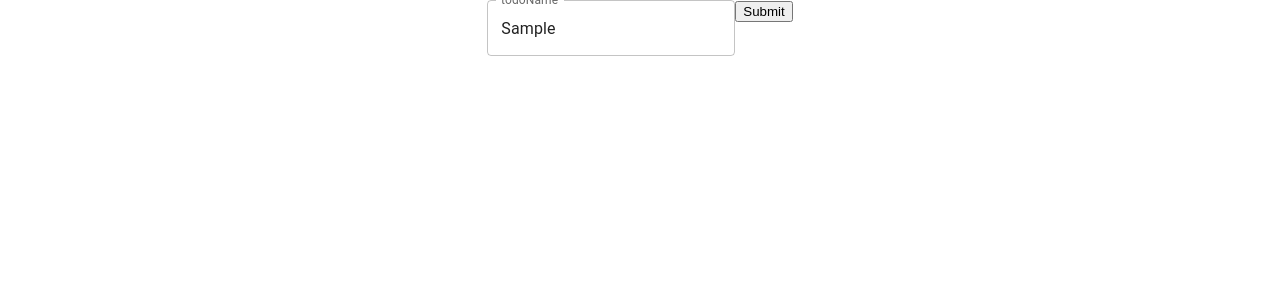
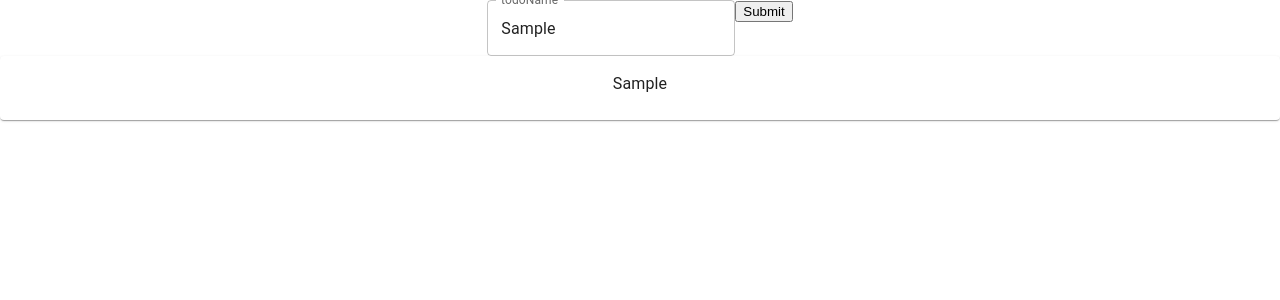
Before and after one commit to AustinNaz/todo-app, a React (Create React App) app: page / in a window 1280 px wide. Both pictures are taken after typing "Sample" into the empty fields and a click on the input 763 px from the left and 11 px from the top of the page. Shown: the top 300 px of the page. Built offline with nearby package versions, Linux system fonts and the light colour scheme.

Commit message:
Added in a global state, and basic adding todo functionality with rendering

```diff
--- a/src/App.tsx
+++ b/src/App.tsx
@@ -1,24 +1,21 @@
 import * as React from "react";
 import { useForm, SubmitHandler, DefaultValues } from "react-hook-form";
+import { Stack } from "@mui/material";
 
+import TodoComponent from "Components/Todo";
 import { TextField } from "Components/Form";
+import { useTodoState } from "Hooks/useGlobalState";
 import { Todo } from "Types";
 import "./App.css";
 
 function App() {
-  const todoValues: DefaultValues<Todo> = {
+  const { todoState, addTodo } = useTodoState();
+
+  const defaultValues: DefaultValues<Todo> = {
     todoName: "",
   };
-
-  const [todoState, setTodoState] = React.useState<Todo>({ todoName: "" });
-
-  React.useEffect(() => {
-    console.log({ todoState });
-  }, [todoState]);
-  const { handleSubmit, control } = useForm<Todo>({
-    defaultValues: todoValues,
-  });
-  const onSubmit: SubmitHandler<Todo> = (data) => setTodoState(data);
+  const { handleSubmit, control } = useForm<Todo>({ defaultValues });
+  const onSubmit: SubmitHandler<Todo> = (todo) => addTodo(todo);
 
   return (
     <div className="App">
@@ -26,6 +23,14 @@ function App() {
         <TextField name="todoName" control={control} />
         <input type="submit" />
       </form>
+
+      <Stack spacing={2}>
+        {todoState.length
+          ? todoState.map((todo, i) => (
+              <TodoComponent key={todo.todoName + i} todo={todo} />
+            ))
+          : null}
+      </Stack>
     </div>
   );
 }
--- /dev/null
+++ b/src/Components/Todo/index.tsx
@@ -0,0 +1,18 @@
+import * as React from "react";
+
+import { Card, CardContent, Typography } from "@mui/material";
+import { Todo } from "Types";
+
+type Props = { todo: Todo };
+
+const TodoComponent: React.FC<Props> = ({ todo: { todoName } }) => {
+  return (
+    <Card>
+      <CardContent>
+        <Typography>{todoName}</Typography>
+      </CardContent>
+    </Card>
+  );
+};
+
+export default TodoComponent;
--- /dev/null
+++ b/src/Hooks/useGlobalState/index.ts
@@ -0,0 +1,17 @@
+import { useRecoilState } from "recoil";
+import { todoState } from "State/index";
+import { Todo } from "Types";
+
+export const useTodoState = () => {
+  const [state, setState] = useRecoilState(todoState);
+
+  const addTodo = (todo: Todo) => {
+    setState((prev) => {
+      const newState: Todo[] = JSON.parse(JSON.stringify(prev));
+      newState.push(todo);
+      return newState;
+    });
+  };
+
+  return { todoState: state, addTodo };
+};
--- /dev/null
+++ b/src/State/index.ts
@@ -0,0 +1,7 @@
+import { atom } from "recoil";
+import { Todo } from "Types";
+
+export const todoState = atom<Todo[]>({
+  key: "todos",
+  default: [],
+});
--- a/src/index.tsx
+++ b/src/index.tsx
@@ -3,6 +3,7 @@ import ReactDOM from "react-dom/client";
 import "./index.css";
 import App from "./App";
 import { ThemeProvider } from "@mui/material/styles";
+import { RecoilRoot } from "recoil";
 import { lightTheme } from "./Theme";
 
 const root = ReactDOM.createRoot(
@@ -13,7 +14,9 @@ const root = ReactDOM.createRoot(
 root.render(
   <React.StrictMode>
     <ThemeProvider theme={lightTheme}>
-      <App />
+      <RecoilRoot>
+        <App />
+      </RecoilRoot>
     </ThemeProvider>
   </React.StrictMode>
 );
```
